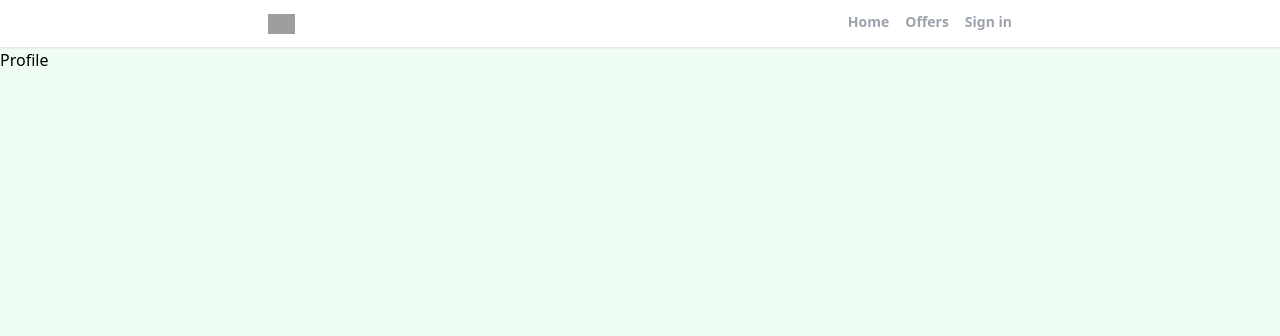
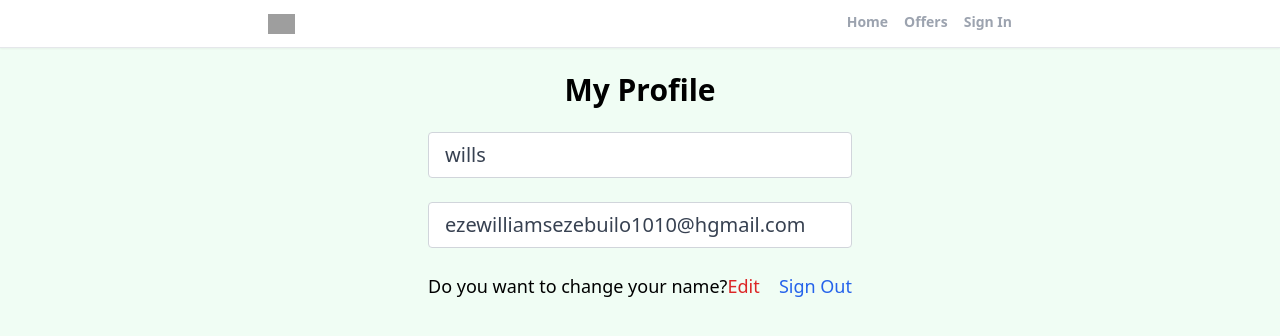
Before and after one commit to mysticwillz/realtor-clone-react, a React (Create React App) app: page /profile in a window 1280 px wide. Shown: the top 336 px of the page. Built offline with nearby package versions, Linux system fonts and the light colour scheme; no server answers; grey boxes are pictures that could not be loaded.

Commit message:
complete the header component andmake it dynamic

```diff
--- a/src/components/Header.jsx
+++ b/src/components/Header.jsx
@@ -1,10 +1,25 @@
-import React from 'react'
+import React, { useEffect, useState } from 'react'
 import { useLocation, useNavigate } from 'react-router-dom'
+import {getAuth, onAuthStateChanged} from "firebase/auth"
 export default function Header() {
+    const [pageState, setPageState] = useState("Sign In")
     const location = useLocation()
     const navigate = useNavigate()
 
- let   pathMathRoute=(route)=>{
+    const auth = getAuth()
+
+   useEffect(()=>(
+    onAuthStateChanged(auth,(user)=>{
+        if(user){
+            setPageState("Profile")
+        }
+        else{
+            setPageState("Sign In ")
+        }
+    })
+   ))
+
+ let   pathMatchRoute=(route)=>{
         if( route === location.pathname){
             return true
         }
@@ -21,9 +36,9 @@ export default function Header() {
             </div>
             <div>
                 <ul className='flex space-x-4 cursor-pointer'>
-                    <li className={`py-3 text-sm font-semibold text-gray-400 border-b-[3px] border-b-transparent ${pathMathRoute("/") && "text-black border-b-red-500"}`} onClick={()=>navigate("/")}>Home</li>
-                    <li className={`py-3 text-sm font-semibold text-gray-400 border-b-[3px] border-b-transparent ${pathMathRoute("/offers") && "text-black border-b-red-500"}`}onClick={()=>navigate("/offers")}>Offers</li>
-                    <li className={`py-3 text-sm font-semibold text-gray-400 border-b-[3px] border-b-transparent ${pathMathRoute("/sign-in") && "text-black border-b-red-500"}`} onClick={()=>navigate("/sign-in")}>Sign in</li>
+                    <li className={`py-3 text-sm font-semibold text-gray-400 border-b-[3px] border-b-transparent ${pathMatchRoute("/") && "text-black border-b-red-500"}`} onClick={()=>navigate("/")}>Home</li>
+                    <li className={`py-3 text-sm font-semibold text-gray-400 border-b-[3px] border-b-transparent ${pathMatchRoute("/offers") && "text-black border-b-red-500"}`}onClick={()=>navigate("/offers")}>Offers</li>
+                    <li className={`py-3 text-sm font-semibold text-gray-400 border-b-[3px] border-b-transparent ${(pathMatchRoute("/sign-in") || pathMatchRoute("/profile")) && "text-black border-b-red-500"}`} onClick={()=>navigate("/profile")}>{pageState}</li>
                 </ul>
             </div>
 
--- a/src/pages/ForgotPassword.jsx
+++ b/src/pages/ForgotPassword.jsx
@@ -17,6 +17,7 @@ export default function ForgotPassword() {
         try {
             const auth = getAuth()
             await sendPasswordResetEmail(auth,email)
+            toast.success("email was sent")
 
         } catch (error) {
             toast.error("could not send reset password")
@@ -35,7 +36,7 @@ export default function ForgotPassword() {
                 <img src='https://images.unsplash.com/flagged/photo-1564767609342-620cb19b2357?ixlib=rb-1.2.1&ixid=MnwxMjA3fDB8MHxwaG90by1wYWdlfHx8fGVufDB8fHx8&auto=format&fit=crop&w=773&q=80' alt='key' className='w-full rounded-2xl'/>
             </div>
             <div className='w-full md:max-w-[400px]'>
-                <form >
+                <form onSubmit={onSubmit}>
 
                     <div>
                     <input type="email" placeholder="Email Address" id="email" value={email} onChange={onChange} className='w-full bg-white text-gray-700 border-gray-300 rounded transition ease-in-out'></input>
--- a/src/pages/Profile.jsx
+++ b/src/pages/Profile.jsx
@@ -1,7 +1,36 @@
-import React from 'react'
+import React, { useState } from 'react'
 
 export default function Profile() {
+
+  const [data, setData] = useState({
+    name:'wills',
+    email:'ezewilliamsezebuilo1010@hgmail.com'
+  });
+  const {name,email} = data
   return (
-    <div>Profile</div>
+    <>
+    <section className='max-w-4xl mx-auto flex  flex-col justify-center items-center'>
+      <h1 className='text-3xl text-center mt-6 font-bold '> My Profile</h1>
+
+      <div className=' w-full md:w-[50%] mt-6 px-3'>
+        <form>
+         {/* name input */}
+          <input type="text" id="name" value={name} disabled className="mb-6 w-full px-4 py-2 text-xl text-gray-700 bg-white border border-gray-300 rounded transition ease-in-out " />
+
+          {/* email input */}
+          <input type="email" id="email" value={email} disabled className=" mb-6 w-full px-4 py-2 text-xl text-gray-700 bg-white border border-gray-300 rounded transition ease-in-out " />
+
+          <div className='flex justify-between whitespace-nowrap text-sm md:text-lg'>
+            <p className='flex items-center'> Do you want to change your name? <span className='text-red-600 hover:text-red-800 transition duration-150 ease-in-out cursor-pointer'>Edit</span>
+            </p>
+            <p className='text-blue-600 hover:text-blue-800 transition duration-200 ease-out cursor-pointer'>Sign Out</p>
+          </div>
+
+
+        </form>
+      </div>
+    </section>
+
+    </>
   )
 }
```
